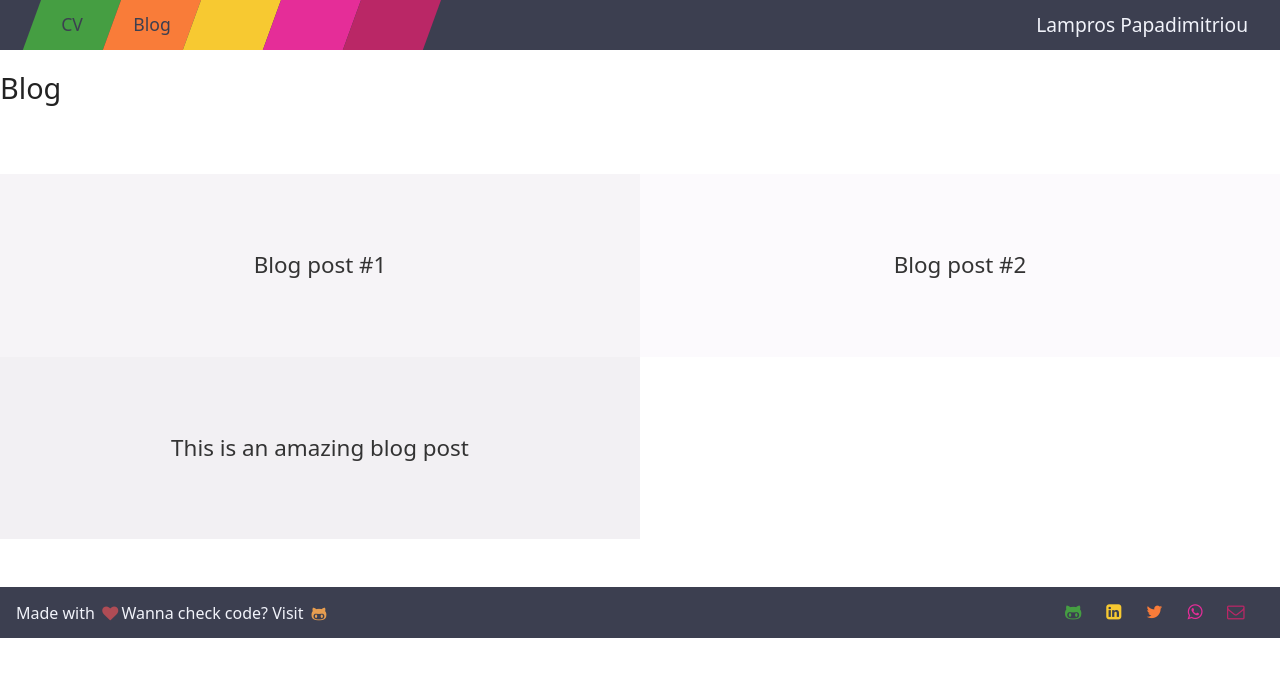
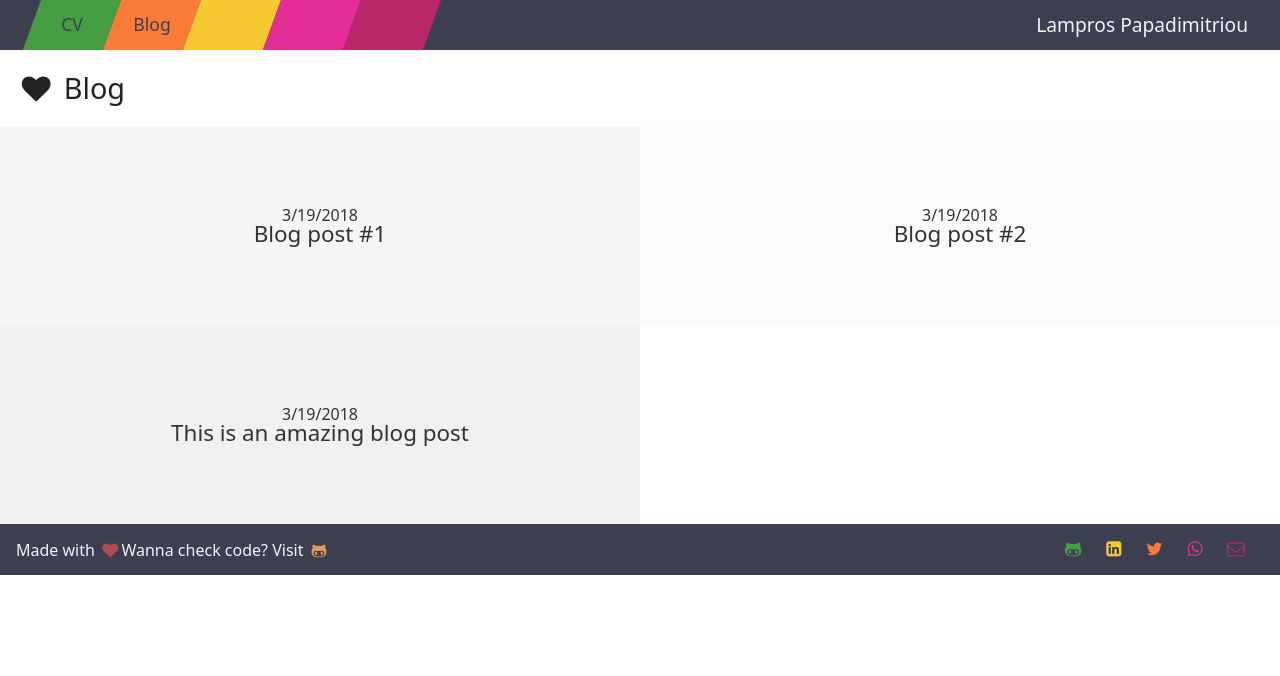
Before and after one commit to trelo-bifteki/www.trelobifteki.com, a Vue app: page /#/blog in a window 1280 px wide. Shown: the top 676 px of the page. Built offline with nearby package versions, Linux system fonts and the light colour scheme.

Commit message:
adding post summary component

```diff
--- a/src/components/BlogView.vue
+++ b/src/components/BlogView.vue
@@ -1,6 +1,11 @@
 <script>
+import PostSummary from './PostSummary';
+
 export default {
   name: 'BlogView',
+  components: {
+    PostSummary,
+  },
   computed: {
     posts() {
       return this.$store.state.BlogStore.posts;
@@ -14,19 +19,28 @@ export default {
 
 <template>
   <div class="blog-view">
-    <h1>Blog</h1>
+    <h1>
+      <i class="icon-heart"></i>
+      Blog
+    </h1>
     <section>
-      <article
+      <router-link
+        class="article"
         v-for="(post) in posts"
         v-bind:key="post.id"
+        to="blog"
       >
-        <h2>{{ post.title }}</h2>
-      </article>
+        <PostSummary v-bind:post="post"></PostSummary>
+      </router-link>
     </section>
   </div>
 </template>
 
 <style scoped>
+
+a {
+  text-decoration: none;
+}
 
 div {
   margin-left: auto;
@@ -36,20 +50,15 @@ div {
 
 h1 {
   font-size: var(--font-size-xxl);
-  padding: var(--space-l) 0;
-}
-
-h2 {
-  font-size: var(--font-size-xl);
+  padding: var(--space-l) var(--space);
 }
 
 section {
   display: flex;
   flex-wrap: wrap;
-  margin: 3rem 0;
 }
 
-article {
+.article {
   background-color: var(--color-theme-orange);
   color: #333;
   padding: 5rem 3rem;
@@ -57,16 +66,22 @@ article {
   width: 50%;
 }
 
-article:first-child {
+.article:first-child {
   background-color: #f6f4f7;
 }
 
-article:nth-child(2) {
+.article:nth-child(2) {
   background-color: #fcfafd;
 }
 
-article:nth-child(3) {
+.article:nth-child(3) {
   background-color: #f2f0f3;
 }
 
+@media screen and (width <= 768px) {
+  .article {
+    width: 100%;
+  }
+}
+
 </style>
--- /dev/null
+++ b/src/components/PostSummary.vue
@@ -0,0 +1,37 @@
+<script>
+export default {
+  name: 'PostSummary',
+  props: {
+    post: {
+      type: Object,
+      required: true,
+    },
+  },
+  computed: {
+    formattedDate() {
+      const date = new Date(this.post.created * 1000);
+
+      return date.toLocaleDateString();
+    },
+  },
+};
+</script>
+
+<template>
+  <div>
+    <h3>
+      {{ formattedDate }}
+    </h3>
+    <h2>
+      {{ post.title }}
+    </h2>
+  </div>
+</template>
+
+<style scoped>
+
+h2 {
+  font-size: var(--font-size-xl);
+}
+
+</style>
```
